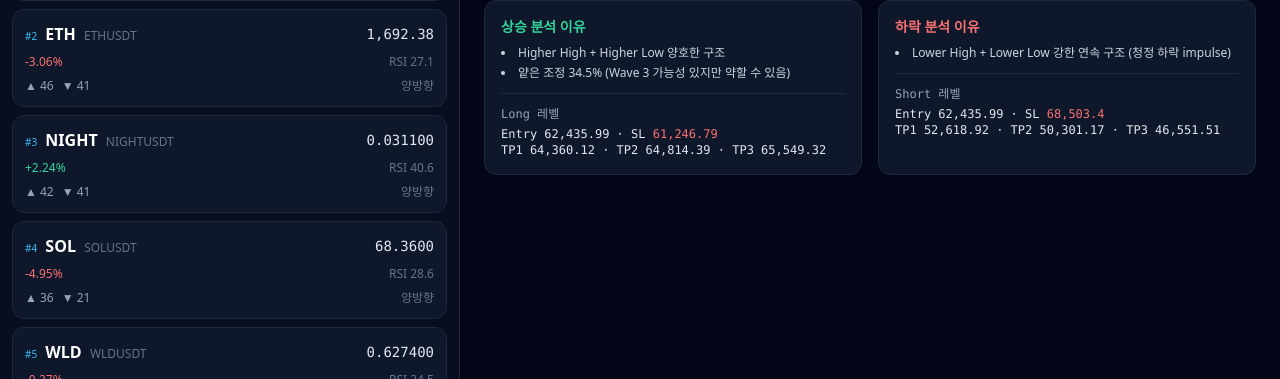
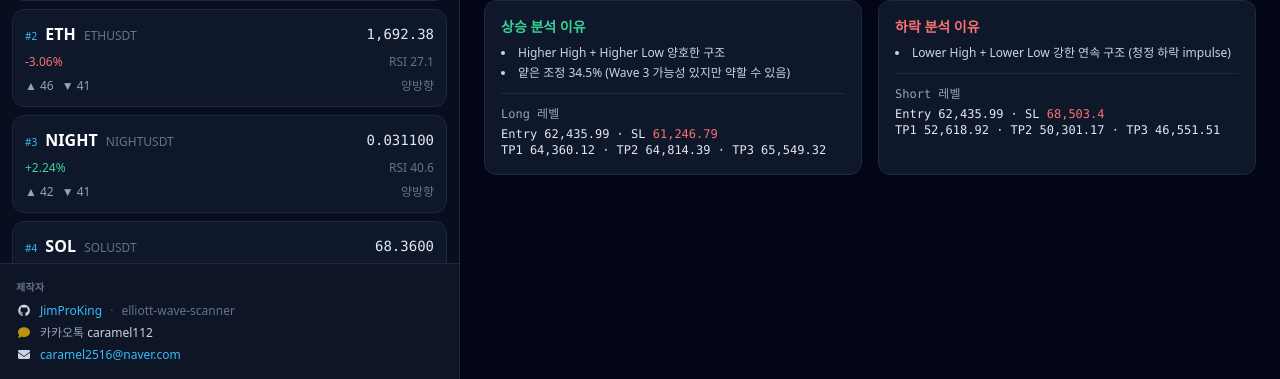
Before and after one commit to JimProKing/elliott-wave-scanner, a Flask app: template focused_viewer/templates/index.html in a window 1280 px wide. Shown: the part 496-875 px from the top of the page. Run offline with Flask 3, Linux system fonts and the light colour scheme; the template is opened without the code that fills it, so the values that code supplies are empty; parts of the project's set-up code (start-up, migrations or seed data) failed here and were passed over; some libraries are stand-ins or nearby versions.

Commit message:
ui: add creator contact footer

```diff
--- a/focused_viewer/templates/index.html
+++ b/focused_viewer/templates/index.html
@@ -85,6 +85,29 @@
             <div id="coin-list" class="flex-1 overflow-y-auto scrollbar-thin p-3 space-y-2">
                 <div class="text-center text-slate-500 py-8 text-sm">분석 결과를 불러오는 중...</div>
             </div>
+
+            <!-- 제작자 -->
+            <footer class="p-4 border-t border-slate-800 bg-slate-900/80 shrink-0">
+                <div class="text-[10px] font-semibold text-slate-500 uppercase tracking-wide mb-2">제작자</div>
+                <div class="space-y-1.5 text-xs text-slate-400">
+                    <div class="flex items-center gap-2">
+                        <i class="fa-brands fa-github text-slate-300 w-4 text-center"></i>
+                        <a href="https://github.com/JimProKing" target="_blank" rel="noopener noreferrer"
+                           class="text-sky-400 hover:text-sky-300 hover:underline">JimProKing</a>
+                        <span class="text-slate-600">·</span>
+                        <a href="https://github.com/JimProKing/elliott-wave-scanner" target="_blank" rel="noopener noreferrer"
+                           class="text-slate-500 hover:text-slate-300 hover:underline truncate">elliott-wave-scanner</a>
+                    </div>
+                    <div class="flex items-center gap-2">
+                        <i class="fa-solid fa-comment text-yellow-500/80 w-4 text-center"></i>
+                        <span>카카오톡 <span class="text-slate-300">caramel112</span></span>
+                    </div>
+                    <div class="flex items-center gap-2">
+                        <i class="fa-solid fa-envelope text-slate-300 w-4 text-center"></i>
+                        <a href="mailto:caramel2516@naver.com" class="text-sky-400 hover:text-sky-300 hover:underline">caramel2516@naver.com</a>
+                    </div>
+                </div>
+            </footer>
         </aside>
 
         <!-- 우측: 상세 + 차트 -->
```
